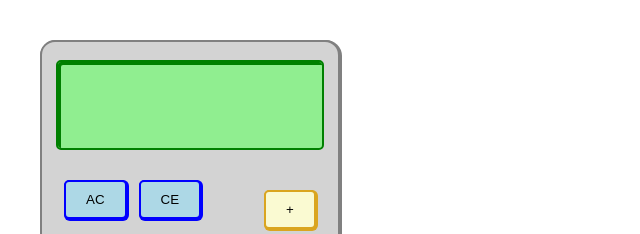
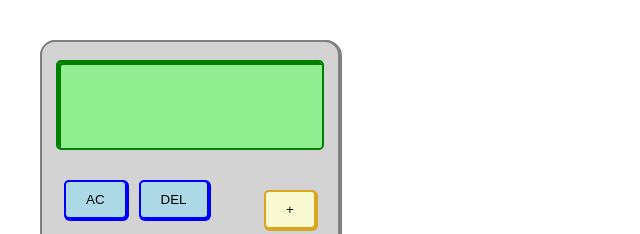
Before and after one commit to peipp0815/calculator, a plain HTML site: page index.html in a window 1280 px wide. Shown: the top 234 px of the page, 0-640 px from the left. Drawn offline with Linux system fonts and the light colour scheme.

```diff
--- a/index.html
+++ b/index.html
@@ -18,7 +18,7 @@
           <div class="numbersExtra">
             <div class="extra">
               <button id="clear" class="btn">AC</button>
-              <button id="backspace" class="btn">CE</button>
+              <button id="backspace" class="btn">DEL</button>
             </div>
             <div class="numPad">
               <div class="top">
```
Also changed, not shown: js.js (+0 -7 lines), 1 other file.
